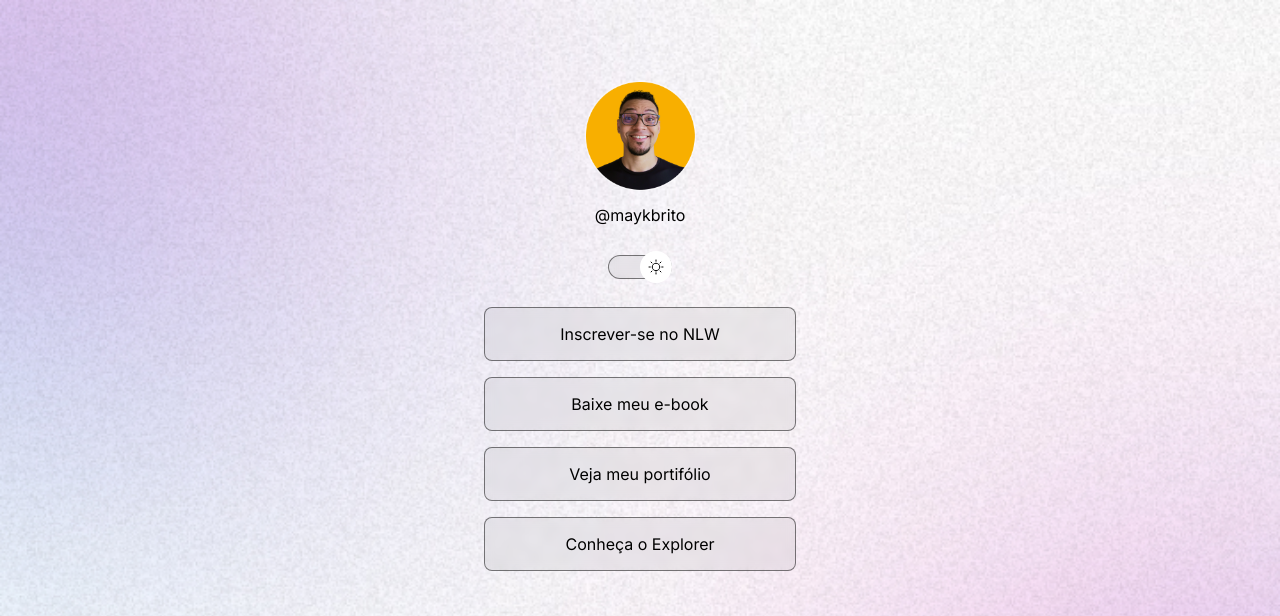
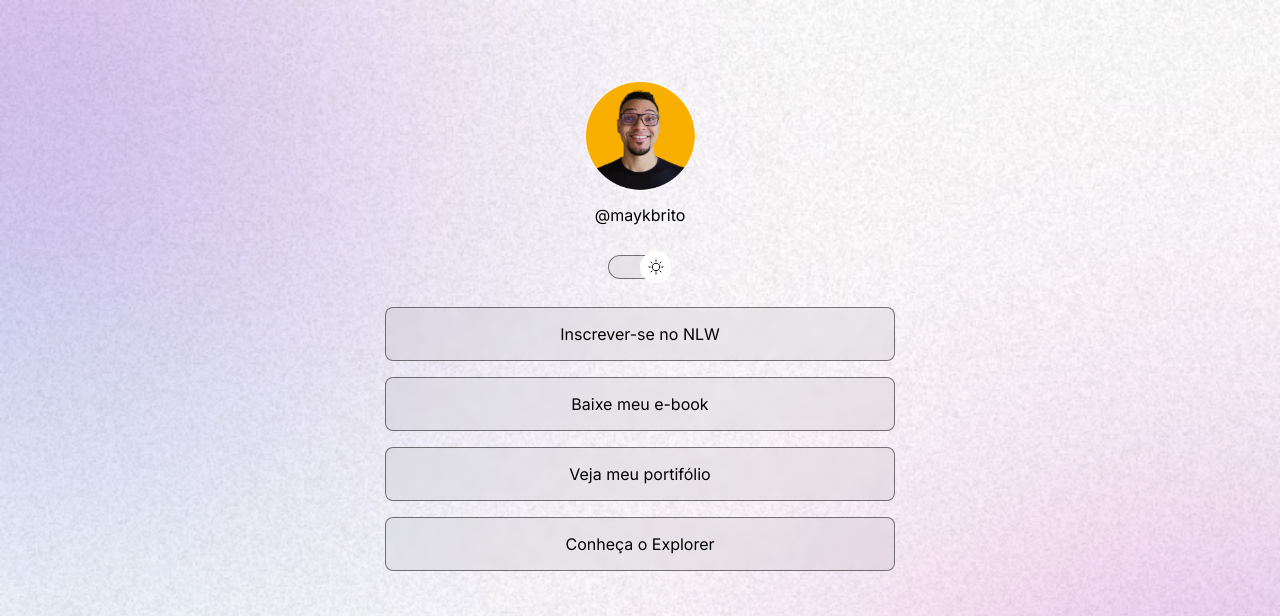
Before and after one commit to yFelipeBR/discover, a website: page index.html in a window 1280 px wide. Shown: the top 616 px of the page. Drawn offline with nearby package versions, Linux system fonts and the light colour scheme.

Commit message:
adjuste container width

```diff
--- a/style.css
+++ b/style.css
@@ -34,7 +34,8 @@ body * {
 }
 
 #container {
-  width: 360px;
+  width: 100%;
+  max-width: 558px;
   margin: 56px auto 0px;
   padding: 0 24px;
 }
```
